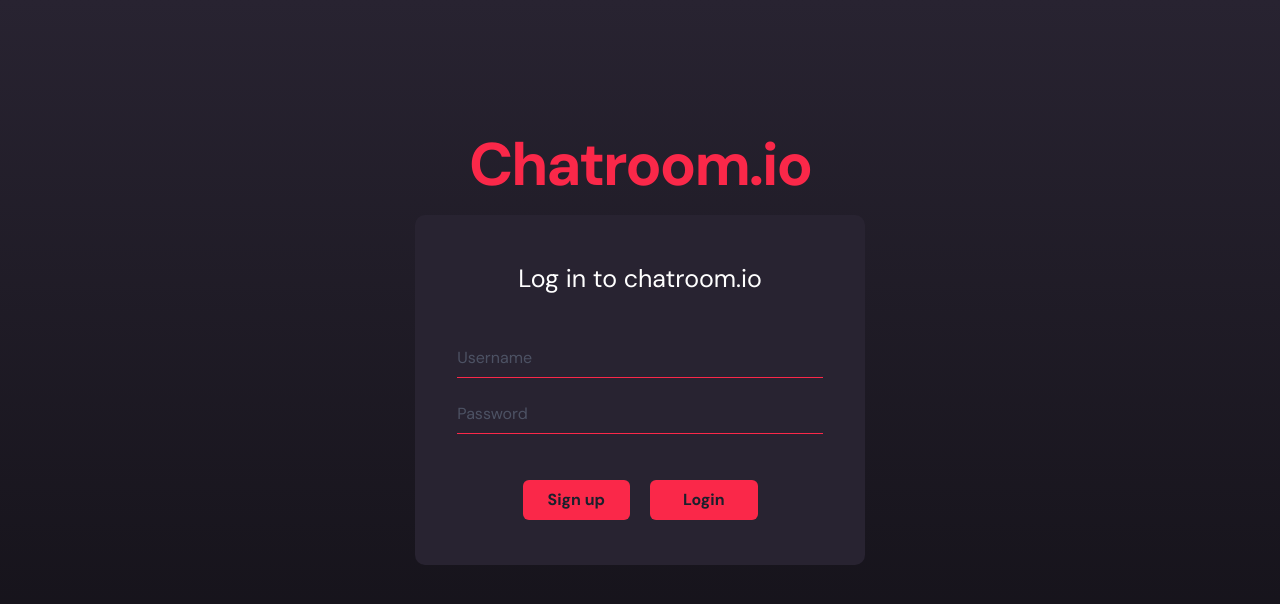
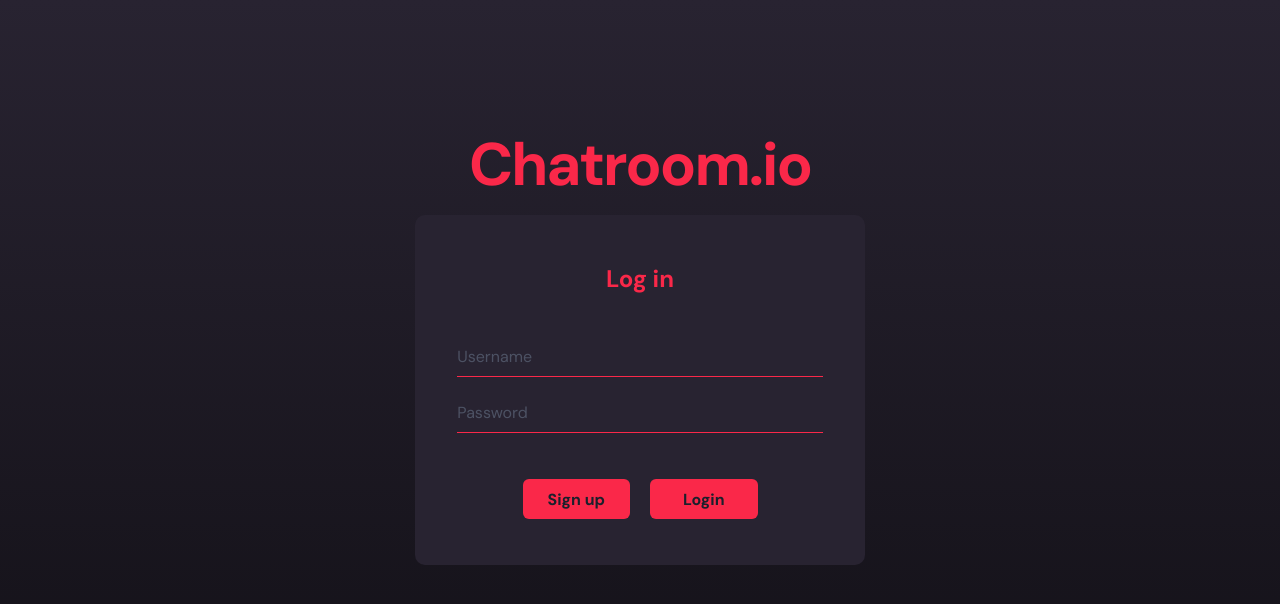
Before and after one commit to saldanaj97/ChatApp, a React (Create React App) app in the folder chat-client/: page / in a window 1280 px wide. Shown: the top 604 px of the page. Built offline with nearby package versions, Linux system fonts and the light colour scheme; no server answers.

Commit message:
Heading udpates

```diff
--- a/chat-client/src/Components/Login/Login.js
+++ b/chat-client/src/Components/Login/Login.js
@@ -42,7 +42,7 @@
       <Flex className='login-container' direction='column' width={{ base: '100%', sm: '450px' }} height={{ base: '100%', sm: '350px' }} justifyContent='space-evenly'>
 
         {/* Login Message */}
-        <Box className='login-message'><Text color='white'>Log in to chatroom.io</Text></Box>
+        <Box className='login-message'><Text color='#FA2849'>Log in</Text></Box>
 
         {/* Forms and sign up/login buttons */}
         <Flex className='form' gap='1rem' flexDirection='column' align='center'>
--- a/chat-client/src/Components/Login/Login.scss
+++ b/chat-client/src/Components/Login/Login.scss
@@ -3,7 +3,8 @@
     padding: 10px;
     border-radius: 10px;
     .login-message {
-        font-size: 25px;
+        font-size: 24px;
+        font-weight: 600;
         text-align: center;
         margin: 0 0 5px 0;
     }
--- a/chat-client/src/Components/Login/Signup.js
+++ b/chat-client/src/Components/Login/Signup.js
@@ -40,7 +40,7 @@
             </Flex>
 
             {/* Divider */}
-            <Flex margin='auto' width='100%'><Divider borderColor='#FA2849' orientation='horizontal' /></Flex>
+            <Flex margin='auto' width='95%'><Divider borderColor='#FA2849' orientation='horizontal' /></Flex>
 
             {/* Login option for existing users */}
             <Flex className='existing-user' direction='column' m='10px'>
--- a/chat-client/src/Components/Login/Signup.scss
+++ b/chat-client/src/Components/Login/Signup.scss
@@ -24,7 +24,7 @@
         width: 70%;
         height: 100%;
         .signup-title {
-            font-weight: 600;
+            font-weight: Bold;
             font-size: 24px;
             margin-bottom: 0;
             color: #FA2849;
```
